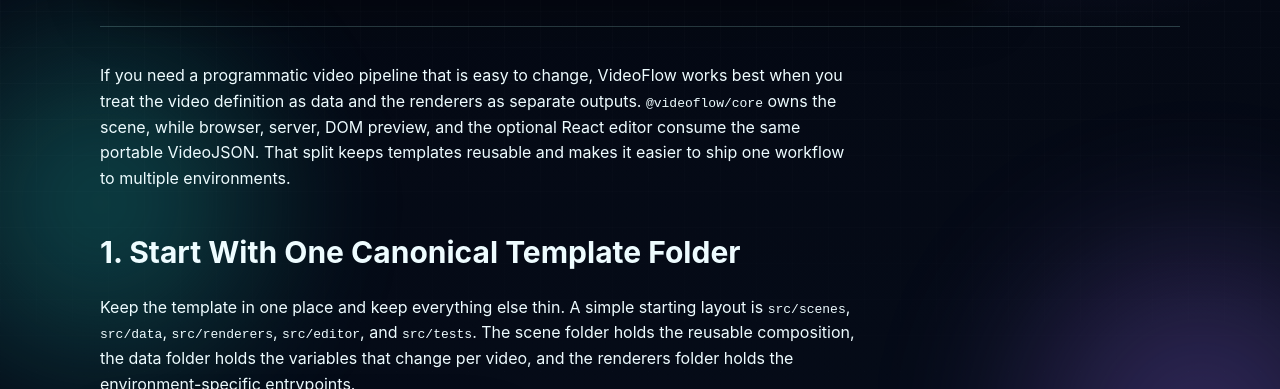
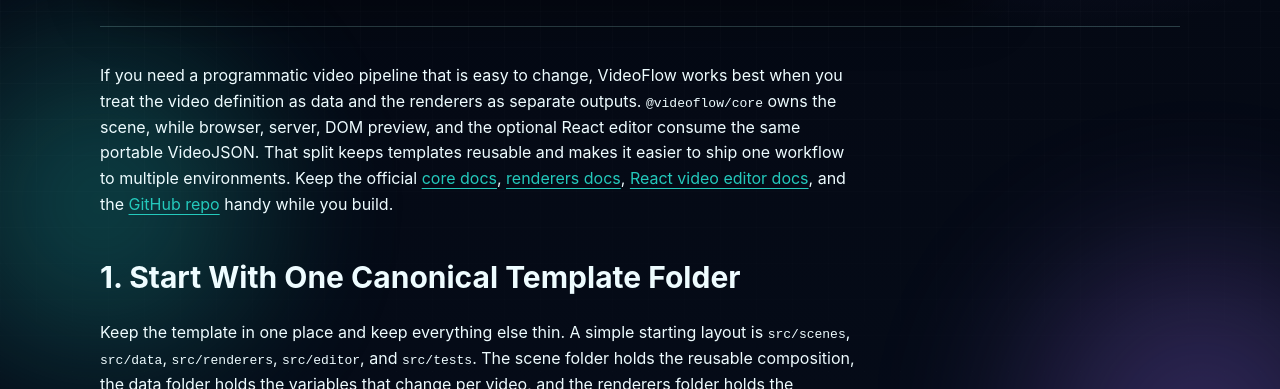
Before and after one commit to the-lean-ecommerce/how-to.github.io, a Jekyll site: the page built from _posts/2026-07-08-how-to-build-a-videoflow-project-that-keeps-templates-and-renderers-se.md, in a window 1280 px wide and 900 px high, scrolled down 886 px, cut to the strip 169-558 px from the top of the window. Built offline with Jekyll 4.4.1, drawn with Linux system fonts in a browser that asks for light colours.

Commit message:
Add how-to guide: How to Build a VideoFlow Project That Keeps Templates and Renderers Separate

```diff
--- a/_posts/2026-07-08-how-to-build-a-videoflow-project-that-keeps-templates-and-renderers-se.md
+++ b/_posts/2026-07-08-how-to-build-a-videoflow-project-that-keeps-templates-and-renderers-se.md
@@ -2,14 +2,14 @@
 layout: post
 title: "How to Build a VideoFlow Project That Keeps Templates and Renderers Separate"
 description: "A step-by-step VideoFlow setup for reusable templates, thin renderers, and one portable VideoJSON source of truth."
-date: 2026-07-08 11:36:09 +0000
+date: 2026-07-08 11:42:15 +0000
 categories: [how-to]
 tags: [videoflow, programmatic-video, json-to-video, typescript, react-video-editor]
 canonical_url: ""
 image: "/assets/img/posts/2026-07-08-how-to-build-a-videoflow-project-that-keeps-templates-and-renderers-se/cover-08b69f83d067.png"
 ---
 
-If you need a programmatic video pipeline that is easy to change, VideoFlow works best when you treat the video definition as data and the renderers as separate outputs. `@videoflow/core` owns the scene, while browser, server, DOM preview, and the optional React editor consume the same portable VideoJSON. That split keeps templates reusable and makes it easier to ship one workflow to multiple environments.
+If you need a programmatic video pipeline that is easy to change, VideoFlow works best when you treat the video definition as data and the renderers as separate outputs. `@videoflow/core` owns the scene, while browser, server, DOM preview, and the optional React editor consume the same portable VideoJSON. That split keeps templates reusable and makes it easier to ship one workflow to multiple environments. Keep the official [core docs](https://videoflow.dev/core), [renderers docs](https://videoflow.dev/renderers), [React video editor docs](https://videoflow.dev/react-video-editor), and the [GitHub repo](https://github.com/ybouane/VideoFlow) handy while you build.
 
 
 
```
